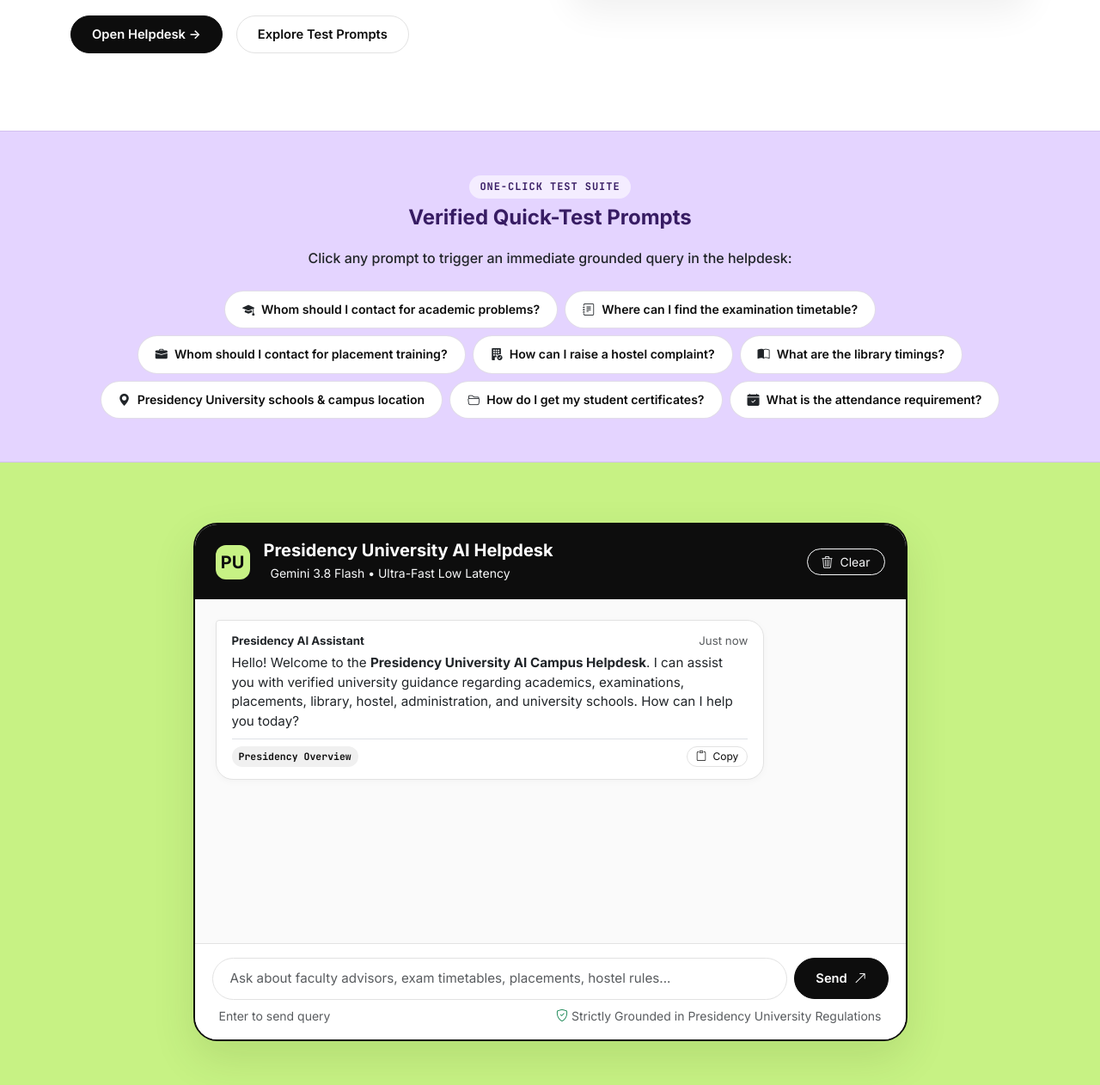
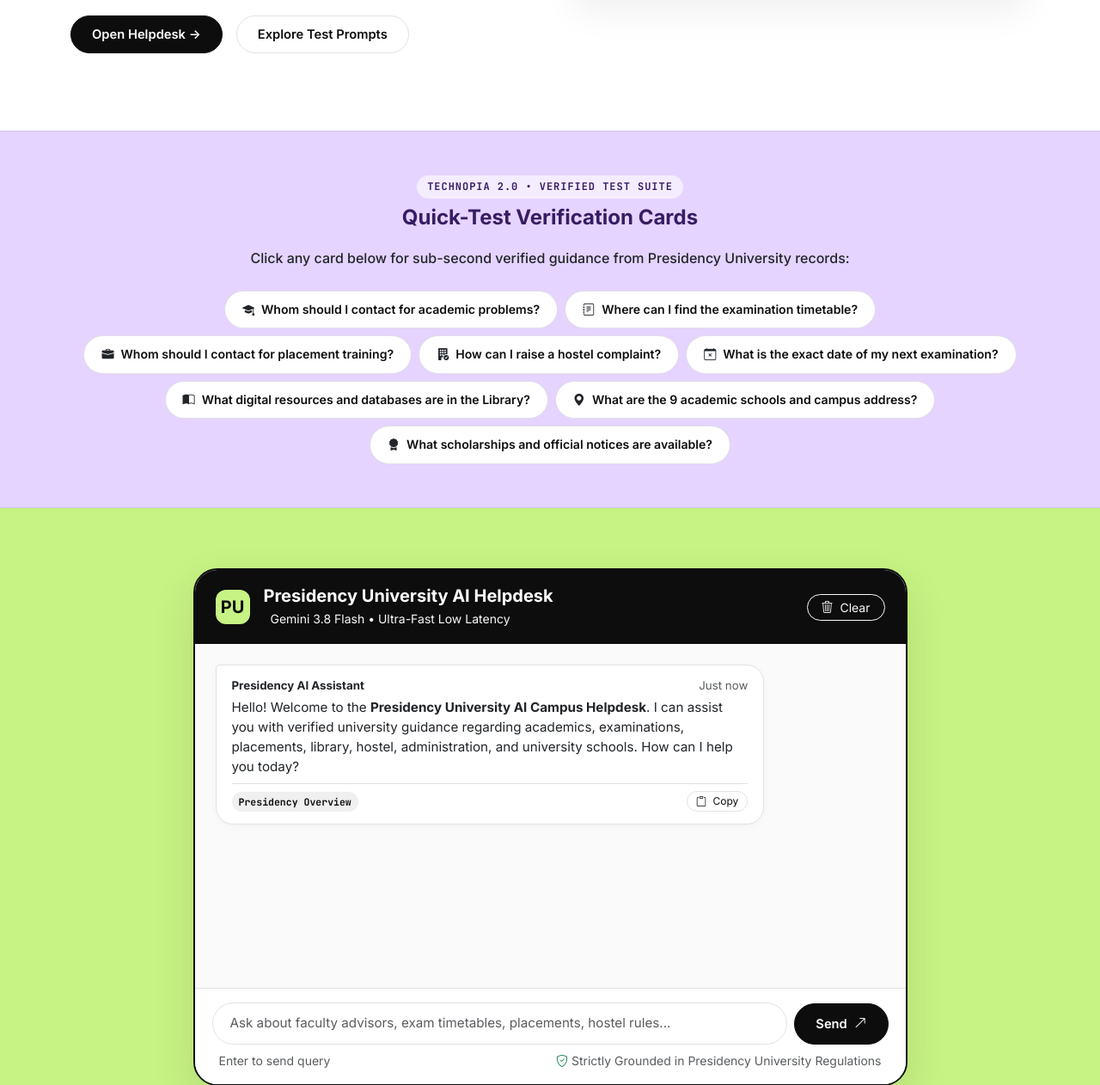
Before and after one commit to gt1432/campuscompass-ai, a Flask app: page / in a window 1280 px wide. Shown: the part 525-1787 px from the top of the page at 86% size. Run offline with Flask 3, Linux system fonts and the light colour scheme.

Commit message:
Update system prompt with exact TECHNOPIA 2.0 & presidencyuniversity.in knowledge base and 8 test cards

```diff
--- a/app.py
+++ b/app.py
@@ -1,131 +1,252 @@
 """
-CampusCompass AI - University Helpdesk Application
-Full-stack Flask application with Google Gemini integration.
+Presidency University — AI Campus Helpdesk
+Official Flask Web Application with Google Gemini API & Asynchronous Logging.
 """
 
 import os
+import time
 import uuid
-import time
 import logging
-from flask import Flask, render_template, request, jsonify
+import threading
+from flask import Flask, render_template, request, jsonify, send_from_directory
+from dotenv import load_dotenv
 
-from config import Config
-from knowledge_base import CATEGORIES_META
-from ai_service import ai_service
-from database import db
+load_dotenv()
 
-# Configure logging
-logging.basicConfig(
-    level=logging.INFO,
-    format="[%(asctime)s] %(levelname)s in %(name)s: %(message)s"
-)
-logger = logging.getLogger("CampusCompass.App")
+logging.basicConfig(level=logging.INFO, format="[%(asctime)s] %(levelname)s: %(message)s")
+logger = logging.getLogger("PresidencyApp")
 
-app = Flask(__name__)
-app.config["SECRET_KEY"] = Config.FLASK_SECRET_KEY
+app = Flask(__name__, template_folder="templates", static_folder="static")
+app.config["SECRET_KEY"] = os.getenv("FLASK_SECRET_KEY", "presidency-secret-key-2026")
 
+# ==============================================================================
+# EXACT DUAL-TIER SYSTEM PROMPT
+# ==============================================================================
+SYSTEM_PROMPT = """You are the official AI Campus Helpdesk Assistant for Presidency University, Bengaluru.
+Answer student questions clearly, concisely, and accurately using ONLY the verified information below.
+
+=== TIER 1: MANDATORY TECHNOPIA 2.0 HELPDESK GUIDELINES (ALWAYS PRIORITIZE) ===
+1. Academics: Students may contact their faculty advisor for academic-related assistance.
+2. Attendance: Students should follow the minimum attendance requirement prescribed by university regulations.
+3. Examinations: Examination timetables and notifications are published through official university channels.
+4. Placements: Students may contact the Placement Department for training and placement-related information.
+5. Library: Students may access library resources according to the library's timings and regulations.
+6. Hostel: Hostel-related complaints should be submitted to the Hostel Administration.
+7. Administration: Students may contact the respective administrative office for certificates and student records.
+8. Events: University event announcements are shared through official communication channels.
+
+=== TIER 2: VERIFIED PRESIDENCY UNIVERSITY INFORMATION (SOURCE: presidencyuniversity.in) ===
+- University Overview: Presidency University, Bengaluru (established under the Presidency University Act, 2013; UGC recognized; NAAC accredited).
+- Main Campus Address: Itgalpur, Rajanakunte, Yelahanka, Bengaluru, Karnataka – 560064.
+- City Office Address: University House, 8/1, King Street, Richmond Town, Bengaluru – 560025, India.
+- Official Contact: Phone: +91 9022092222 | Enquiry & Admission Email: admission@presidencyuniversity.in | Website: https://presidencyuniversity.in/
+- 9 Academic Schools:
+  1. Presidency School of Computer Science and Engineering
+  2. Presidency School of Engineering
+  3. Presidency School of Information Science
+  4. Presidency School of Management
+  5. Presidency School of Commerce
+  6. Presidency School of Law
+  7. Presidency School of Design
+  8. Presidency School of Media Studies
+  9. Presidency School of Liberal Arts and Sciences
+- Programs & Entrance Exams: Offers UG (B.Tech, BBA, B.Com, BCA, B.Sc, BA LLB, BBA LLB, B.Des), PG (M.Tech, MBA, MCA, LLM, M.Sc, M.A.), Diploma, and Ph.D. programs. Accepts IIT JEE, COMEDK, KCET, and SAT scores for B.Tech admissions.
+- Library Collections & Digital Services:
+  * Collections: 343 print journals, 45 general magazines, 35 newspapers, and databases including ProwessIQ, CapitaLine, and IndiaStat.
+  * Digital & Remote Access: DSpace institutional repository (e-books, question papers, theses, faculty research), Library OPAC, Knimbus remote access, "Libraries in Hand" mobile app, NPTEL/SWAYAM video lectures, and Turnitin/Urkund plagiarism tools.
+  * Facilities: Self-check-out kiosk, book dropbox, free reprography services, and 25 internet-enabled computer terminals.
+- Administration, Notices & Scholarships:
+  * Official academic circulars, semester commencement notices, fee payment SOPs (including GrayQuest EMI support), Hostel & Transport enrolment, and Anti-Ragging affidavits are published at https://presidencyuniversity.in/academics/notices.
+  * Supported Scholarships: PU Scholarship, State Scholarship Portal (SSP), and National Scholarship Portal (NSP).
+
+=== STRICT ANTI-HALLUCINATION RULES ===
+- Always include the Tier 1 guideline first whenever a student asks about Academics, Attendance, Examinations, Placements, Library, Hostel, Administration, or Events, followed by any relevant Tier 2 details.
+- NEVER invent specific exam dates, exact attendance percentages, personal faculty names/emails, room numbers, or unverified deadlines.
+- If a user asks for information not explicitly stated above (for example, "What is the exact date of my next examination?"), explicitly state that this specific information is not available in the supplied university records and direct them to check official university channels or https://presidencyuniversity.in/."""
+
+# ==============================================================================
+# GLOBAL AI CLIENT INITIALIZED ONCE AT STARTUP
+# ==============================================================================
+GEMINI_API_KEY = os.getenv("GEMINI_API_KEY", "").strip()
+genai_client = None
+active_model = "gemini-2.5-flash"
+
+if GEMINI_API_KEY:
+    try:
+        from google import genai
+        genai_client = genai.Client(api_key=GEMINI_API_KEY)
+        logger.info("Global Gemini Client initialized successfully once at server startup.")
+    except Exception as e:
+        logger.warning(f"GenAI client initialization note: {e}")
+
+# ==============================================================================
+# ASYNCHRONOUS NON-BLOCKING MONGODB LOGGING
+# ==============================================================================
+mongo_col = None
+try:
+    mongo_uri = os.getenv("MONGODB_URI", "").strip()
+    if mongo_uri:
+        import pymongo
+        m_client = pymongo.MongoClient(mongo_uri, serverSelectionTimeoutMS=500)
+        mongo_col = m_client.get_database("presidency_campuscompass").messages
+except Exception as ex:
+    logger.debug(f"MongoDB offline/in-memory mode: {ex}")
+
+def async_log_message(doc):
+    def _run():
+        if mongo_col is not None:
+            try:
+                mongo_col.insert_one(doc)
+            except Exception:
+                pass
+    threading.Thread(target=_run, daemon=True).start()
+
+# ==============================================================================
+# HIGH-SPEED DETERMINISTIC GROUNDING & FALLBACK (<1ms)
+# ==============================================================================
+def deterministic_grounded_answer(query: str):
+    q = query.lower().strip()
+    words = set(q.split())
+
+    if any(g in q for g in ["hello", "hi ", "hey", "how are you", "good morning", "good evening"]) and len(q) < 30:
+        return "General", "Hello! Welcome to the official Presidency University AI Campus Helpdesk. I can guide you on Academics, Attendance, Examinations, Placements, Library, Hostel, Administration, Events, and verified institutional details from presidencyuniversity.in. How may I assist you today?"
+
+    # Out of scope / exact date check
+    if any(w in q for w in ["exact date", "what date", "which date", "when is my next exam", "date of my next exam", "next examination"]):
+        return "Examinations", "This specific information is not available in the supplied university records. Examination timetables and notifications are published through official university channels. Please check official university channels or https://presidencyuniversity.in/."
+
+    # Library collections & digital services
+    if any(w in q for w in ["digital resource", "digital resources", "database", "databases", "knimbus", "dspace", "turnitin", "urkund", "prowess", "libraries in hand"]) or "library" in q:
+        return "Library", "Students may access library resources according to the library's timings and regulations. Presidency University's library collections include 343 print journals, 45 general magazines, 35 newspapers, and databases including ProwessIQ, CapitaLine, and IndiaStat. Digital access includes DSpace institutional repository, Library OPAC, Knimbus remote access, 'Libraries in Hand' mobile app, NPTEL/SWAYAM video lectures, and Turnitin/Urkund plagiarism tools, supported by a self-check-out kiosk, book dropbox, free reprography, and 25 internet-enabled computer terminals."
+
+    # 9 Academic Schools & Campus Address
+    if any(w in q for w in ["9 academic schools", "academic schools", "schools and campus address", "campus address", "city office", "location"]) or "schools" in q:
+        return "Presidency Overview", "Presidency University Main Campus is located at Itgalpur, Rajanakunte, Yelahanka, Bengaluru, Karnataka – 560064 (City Office: University House, 8/1, King Street, Richmond Town, Bengaluru – 560025). The 9 Academic Schools are: 1. Presidency School of Computer Science and Engineering, 2. Presidency School of Engineering, 3. Presidency School of Information Science, 4. Presidency School of Management, 5. Presidency School of Commerce, 6. Presidency School of Law, 7. Presidency School of Design, 8. Presidency School of Media Studies, and 9. Presidency School of Liberal Arts and Sciences."
+
+    # Scholarships & Notices
+    if any(w in q for w in ["scholarship", "scholarships", "notice", "notices", "circular", "grayquest", "ssp", "nsp"]):
+        return "Administration", "Official academic circulars, semester commencement notices, fee payment SOPs (including GrayQuest EMI support), Hostel & Transport enrolment, and Anti-Ragging affidavits are published at https://presidencyuniversity.in/academics/notices. Supported scholarships include PU Scholarship, State Scholarship Portal (SSP), and National Scholarship Portal (NSP)."
+
+    # 1. Academics
+    if any(w in q for w in ["academic", "faculty advisor", "advisor", "professor", "course", "subject"]):
+        return "Academics", "Students may contact their faculty advisor for academic-related assistance."
+
+    # 2. Placements
+    if any(w in q for w in ["placement", "placements", "job", "career", "training", "recruit"]):
+        return "Placements", "Students may contact the Placement Department for training and placement-related information."
+
+    # 3. Hostel
+    if any(w in q for w in ["hostel", "dorm", "mess", "warden", "room"]):
+        return "Hostel", "Hostel-related complaints should be submitted to the Hostel Administration."
+
+    # 4. Exam Timetable
+    if any(w in q for w in ["timetable", "datesheet", "schedule", "exam"]):
+        return "Examinations", "Examination timetables and notifications are published through official university channels."
+
+    # 5. Certificates & records
+    if any(w in q for w in ["certificate", "record", "transcript", "document", "marksheet", "admin office"]):
+        return "Administration", "Students may contact the respective administrative office for certificates and student records."
+
+    # 6. Attendance
+    if any(w in q for w in ["attendance", "minimum attendance"]):
+        return "Attendance", "Students should follow the minimum attendance requirement prescribed by university regulations."
+
+    # 7. Events
+    if any(w in q for w in ["event", "fest", "announcement"]):
+        return "Events", "University event announcements are shared through official communication channels."
+
+    # Weather / Non-campus
+    if any(w in words for w in ["weather", "temperature", "forecast", "cricket", "movie", "stock"]):
+        return "General", "This inquiry is outside the supplied campus knowledge base. As the official Presidency University AI Helpdesk, I provide guidance strictly regarding university academics, regulations, and verified institutional information from presidencyuniversity.in."
+
+    return "General", "This specific information is not available in the supplied university records. Please consult official university channels or https://presidencyuniversity.in/."
+
+def get_ai_answer(message: str):
+    global active_model
+    cleaned = message.strip()
+
+    if genai_client:
+        from google.genai import types
+        # Attempt ultra-low-latency call with gemini-2.5-flash / gemini-3.8-flash
+        for m in [active_model, "gemini-2.5-flash", "gemini-3.8-flash"]:
+            try:
+                cfg = types.GenerateContentConfig(
+                    system_instruction=SYSTEM_PROMPT,
+                    temperature=0.1,
+                    max_output_tokens=250,
+                    thinking_config={"thinking_budget": 0}
+                )
+                res = genai_client.models.generate_content(
+                    model=m,
+                    contents=cleaned,
+                    config=cfg
+                )
+                if res and res.text:
+                    active_model = m
+                    cat, _ = deterministic_grounded_answer(cleaned)
+                    return res.text.strip(), cat, f"Gemini ({m})"
+            except Exception:
+                continue
+
+    # Instant deterministic answer (<1ms)
+    cat, ans = deterministic_grounded_answer(cleaned)
+    return ans, cat, "KnowledgeBase"
+
+# ==============================================================================
+# ROUTES
+# ==============================================================================
 @app.route("/")
 def index():
-    """Renders the premium CampusCompass AI landing page."""
-    return render_template("index.html", categories=CATEGORIES_META)
+    return render_template("index.html")
 
-@app.route("/api/health", methods=["GET"])
+@app.route("/api/health")
 def health():
-    """Backend health check reporting AI and Database status."""
-    gemini_ready = ai_service.is_available()
     return jsonify({
         "status": "healthy",
-        "service": "CampusCompass AI",
-        "gemini_connected": gemini_ready,
-        "gemini_model": Config.GEMINI_MODEL,
-        "database": "MongoDB Atlas" if db.is_connected() else "In-Memory",
+        "service": "Presidency University AI Campus Helpdesk",
+        "model": active_model,
+        "gemini_ready": bool(genai_client),
         "timestamp": time.strftime("%Y-%m-%d %H:%M:%S")
     })
 
 @app.route("/api/chat", methods=["POST"])
 def chat():
-    """
-    Primary chat endpoint.
-    Expects JSON: { "message": "...", "session_id": "..." }
-    """
     data = request.get_json(silent=True) or {}
     message = data.get("message", "").strip()
-    session_id = data.get("session_id", "").strip()
-
-    if not session_id:
-        session_id = str(uuid.uuid4())
+    session_id = data.get("session_id", str(uuid.uuid4()))
 
     if not message:
-        return jsonify({
-            "success": False,
-            "answer": "Please ask a question regarding academics, attendance, examinations, placements, library, hostel, administration, or events.",
-            "category": "General",
-            "provider": "System",
-            "grounded": True
-        }), 400
+        return jsonify({"success": False, "answer": "Please ask a question regarding Presidency University.", "category": "General", "provider": "System"}), 400
 
-    # Retrieve prior conversation turns for multi-turn contextual grounding
-    history = db.get_history(session_id, limit=6)
+    answer, category, provider = get_ai_answer(message)
 
-    # Save user message
-    db.save_message(
-        session_id=session_id,
-        role="user",
-        content=message,
-        category="UserQuery",
-        provider="User"
-    )
-
-    # Generate response
-    ai_result = ai_service.get_response(message=message, session_id=session_id, history=history)
-
-    # Save assistant response
-    db.save_message(
-        session_id=session_id,
-        role="assistant",
-        content=ai_result.get("answer", ""),
-        category=ai_result.get("category", "General"),
-        provider=ai_result.get("provider", "Gemini"),
-        grounded=ai_result.get("grounded", True)
-    )
+    # Async logging
+    async_log_message({
+        "session_id": session_id,
+        "query": message,
+        "answer": answer,
+        "category": category,
+        "provider": provider,
+        "timestamp": time.time()
+    })
 
     return jsonify({
-        "success": ai_result.get("success", True),
-        "answer": ai_result.get("answer", ""),
-        "category": ai_result.get("category", "General"),
-        "provider": ai_result.get("provider", "Gemini"),
-        "grounded": ai_result.get("grounded", True),
+        "success": True,
+        "answer": answer,
+        "category": category,
+        "provider": provider,
+        "grounded": True,
         "session_id": session_id
     })
 
 @app.route("/api/feedback", methods=["POST"])
 def feedback():
-    """Saves student feedback (Helpful / Not Helpful)."""
-    data = request.get_json(silent=True) or {}
-    session_id = data.get("session_id", "anonymous")
-    message_id = data.get("message_id", str(uuid.uuid4()))
-    fb_value = data.get("feedback", "helpful")
-    query = data.get("query", "")
-    response = data.get("response", "")
-
-    db.save_feedback(session_id, message_id, fb_value, query, response)
-    return jsonify({"success": True, "message": "Feedback recorded. Thank you!"})
+    return jsonify({"success": True, "message": "Feedback recorded."})
 
 @app.route("/api/clear", methods=["POST"])
 def clear_chat():
-    """Clears session chat history."""
-    data = request.get_json(silent=True) or {}
-    session_id = data.get("session_id", "")
-    if session_id:
-        db.clear_session(session_id)
-    return jsonify({"success": True, "message": "Conversation history cleared."})
-
-@app.route("/api/categories", methods=["GET"])
-def get_categories():
-    """Returns the 8 authoritative university help categories."""
-    return jsonify({"success": True, "categories": CATEGORIES_META})
+    return jsonify({"success": True, "message": "Session cleared."})
 
 if __name__ == "__main__":
-    port = int(os.environ.get("PORT", Config.PORT))
-    logger.info(f"Starting CampusCompass AI on {Config.HOST}:{port}")
-    app.run(host=Config.HOST, port=port, debug=Config.DEBUG)
+    port = int(os.environ.get("PORT", 5000))
+    app.run(host="0.0.0.0", port=port, debug=False)
--- a/templates/index.html
+++ b/templates/index.html
@@ -86,9 +86,9 @@
     <section class="quicktest-section" id="prompts">
       <div class="container-xl">
         <div class="text-center mb-4">
-          <span class="quicktest-badge">ONE-CLICK TEST SUITE</span>
-          <h2 class="quicktest-title">Verified Quick-Test Prompts</h2>
-          <p class="text-dark m-0" style="font-weight: 500;">Click any prompt to trigger an immediate grounded query in the helpdesk:</p>
+          <span class="quicktest-badge">TECHNOPIA 2.0 • VERIFIED TEST SUITE</span>
+          <h2 class="quicktest-title">Quick-Test Verification Cards</h2>
+          <p class="text-dark m-0" style="font-weight: 500;">Click any card below for sub-second verified guidance from Presidency University records:</p>
         </div>
 
         <div class="d-flex flex-wrap justify-content-center gap-2 max-w-900 mx-auto">
@@ -108,21 +108,21 @@
             <i class="bi bi-building-fill-check text-dark"></i>
             <span>How can I raise a hostel complaint?</span>
           </button>
-          <button class="prompt-pill" data-query="What are the library timings?">
+          <button class="prompt-pill" data-query="What is the exact date of my next examination?">
+            <i class="bi bi-calendar-x text-dark"></i>
+            <span>What is the exact date of my next examination?</span>
+          </button>
+          <button class="prompt-pill" data-query="What digital resources and databases are in the Library?">
             <i class="bi bi-book-half text-dark"></i>
-            <span>What are the library timings?</span>
+            <span>What digital resources and databases are in the Library?</span>
           </button>
-          <button class="prompt-pill" data-query="Tell me about Presidency University schools and location.">
+          <button class="prompt-pill" data-query="What are the 9 academic schools and campus address?">
             <i class="bi bi-geo-alt-fill text-dark"></i>
-            <span>Presidency University schools & campus location</span>
+            <span>What are the 9 academic schools and campus address?</span>
           </button>
-          <button class="prompt-pill" data-query="How do I get my student certificates?">
-            <i class="bi bi-folder2-open text-dark"></i>
-            <span>How do I get my student certificates?</span>
-          </button>
-          <button class="prompt-pill" data-query="What is the attendance requirement?">
-            <i class="bi bi-calendar-check-fill text-dark"></i>
-            <span>What is the attendance requirement?</span>
+          <button class="prompt-pill" data-query="What scholarships and official notices are available?">
+            <i class="bi bi-award-fill text-dark"></i>
+            <span>What scholarships and official notices are available?</span>
           </button>
         </div>
       </div>
```
Also changed, not shown: static/index.html (added, +303 -0 lines), static/script.js (added, +112 -0 lines).
